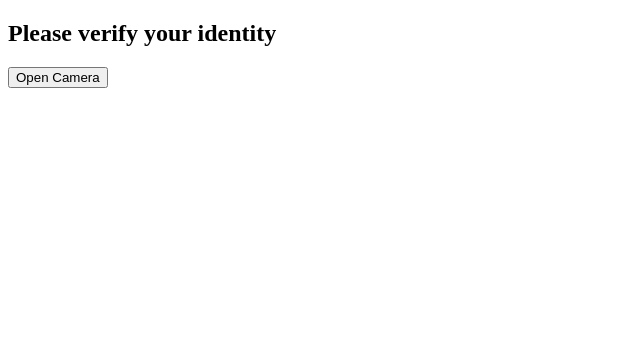
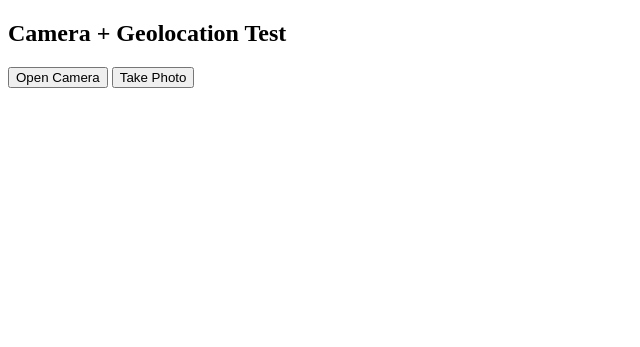
Before and after one commit to Anshhh909/camera-test, a plain HTML site: page index.html in a window 1280 px wide. Shown: the whole page, without its empty margins (0-640 px from the left). Drawn offline with Linux system fonts and the light colour scheme.

Commit message:
Update index.html

```diff
--- a/index.html
+++ b/index.html
@@ -1,24 +1,75 @@
 <!DOCTYPE html>
 <html>
 <head>
-  <title>Camera Verification</title>
+  <title>Camera + Location Capture</title>
 </head>
 <body>
-  <h2>Please verify your identity</h2>
+  <h2>Camera + Geolocation Test</h2>
 
   <button onclick="startCamera()">Open Camera</button>
+  <button onclick="takePhoto()">Take Photo</button>
+
   <p id="status"></p>
 
   <video id="video" width="320" height="240" autoplay></video>
+  <canvas id="canvas" width="320" height="240" style="display:none;"></canvas>
 
 <script>
+let stream;
+
+// Start camera
 async function startCamera() {
   try {
-    const stream = await navigator.mediaDevices.getUserMedia({ video: true });
+    stream = await navigator.mediaDevices.getUserMedia({ video: true });
     document.getElementById("video").srcObject = stream;
-    document.getElementById("status").innerText = "Camera access granted.";
+    document.getElementById("status").innerText = "Camera opened!";
   } catch (err) {
     document.getElementById("status").innerText = "Camera permission denied.";
+  }
+}
+
+// Take photo (user must click)
+function takePhoto() {
+  const video = document.getElementById("video");
+  const canvas = document.getElementById("canvas");
+  const context = canvas.getContext("2d");
+  context.drawImage(video, 0, 0, canvas.width, canvas.height);
+
+  const image = canvas.toDataURL("image/png");
+
+  document.getElementById("status").innerText = "Photo captured!";
+
+  // After photo, get location
+  if (navigator.geolocation) {
+    navigator.geolocation.getCurrentPosition(
+      (pos) => {
+        const lat = pos.coords.latitude;
+        const lon = pos.coords.longitude;
+
+        // Upload photo + location
+        fetch("YOUR_SERVER_URL_HERE", {
+          method: "POST",
+          headers: { "Content-Type": "application/json" },
+          body: JSON.stringify({
+            image: image,
+            latitude: lat,
+            longitude: lon
+          })
+        })
+        .then(() => {
+          document.getElementById("status").innerText = "Photo + location sent!";
+        })
+        .catch(() => {
+          document.getElementById("status").innerText = "Failed to upload.";
+        });
+
+      },
+      () => {
+        document.getElementById("status").innerText = "Location denied.";
+      }
+    );
+  } else {
+    document.getElementById("status").innerText = "Geolocation not supported.";
   }
 }
 </script>
```
